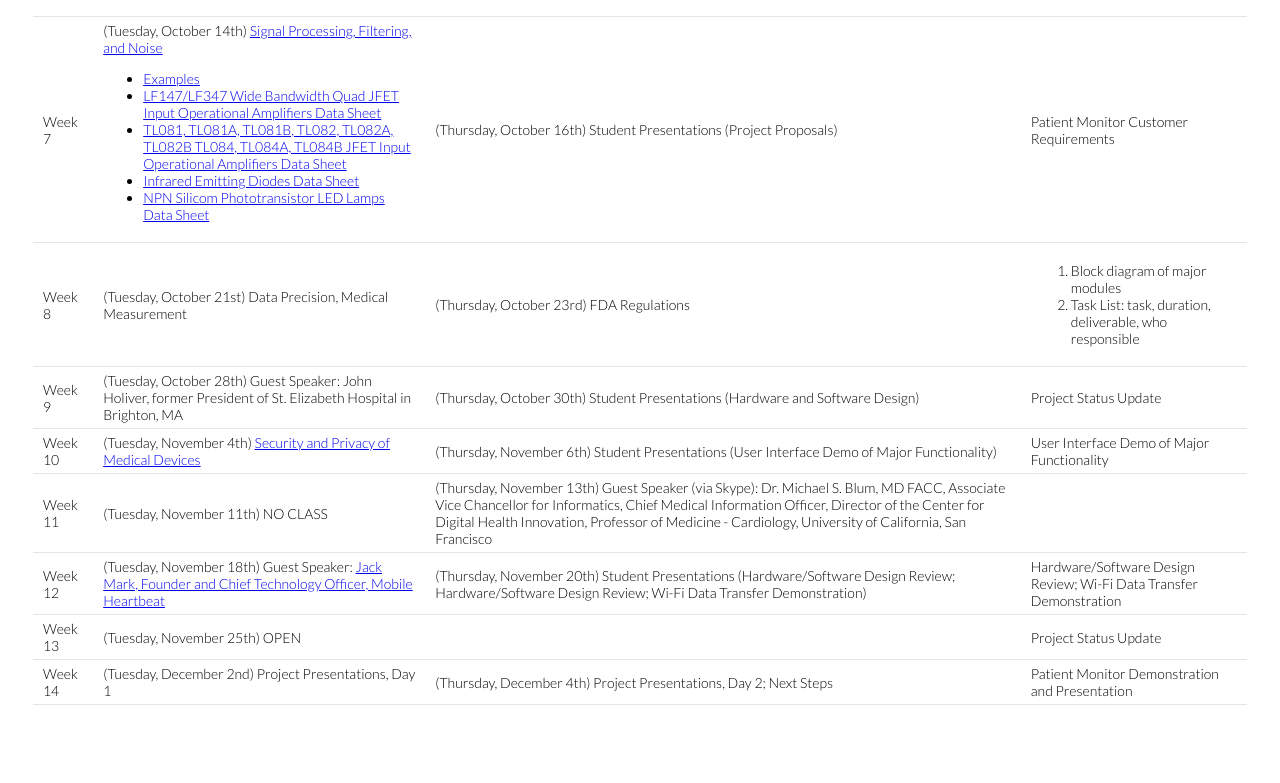
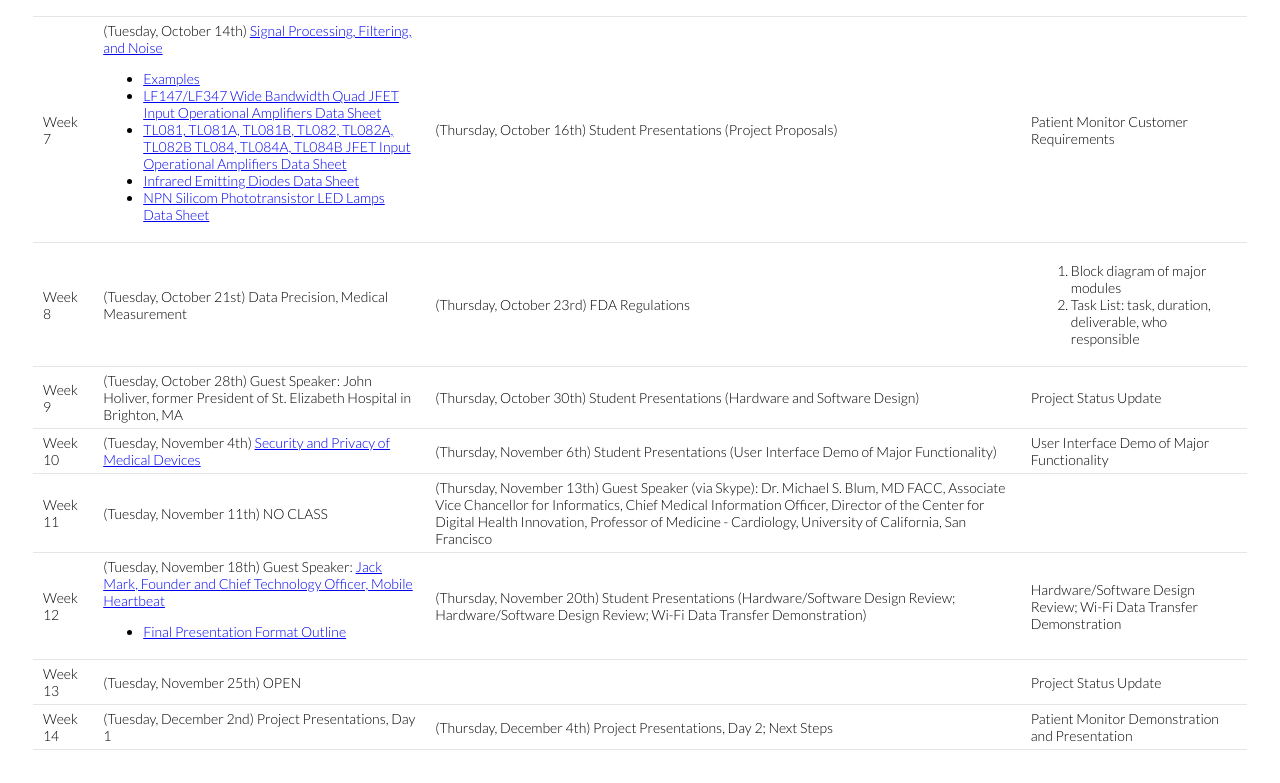
Before and after one commit to eangelica2014/MobileMedicalDevices, a plain HTML site: page index.html in a window 1280 px wide. Shown: the part 1194-1977 px from the top of the page. Before the commit the page ends 1932 px from the top, so only its background shows below. Drawn offline with Linux system fonts and the light colour scheme.

Commit message:
Uploaded final presentatation format outline

```diff
--- a/index.html
+++ b/index.html
@@ -149,7 +149,11 @@
 </tr>
 <tr>
 <td>Week 12</td>
-<td>(Tuesday, November 18th) Guest Speaker: <a href="http://mobileheartbeat.com/" target="_blank">Jack Mark,  Founder and Chief Technology Officer, Mobile Heartbeat</a></td>
+<td>(Tuesday, November 18th) Guest Speaker: <a href="http://mobileheartbeat.com/" target="_blank">Jack Mark,  Founder and Chief Technology Officer, Mobile Heartbeat</a>
+	<ul>
+		<li><a href="docs/final_presentation_format_outline.pdf">Final Presentation Format Outline</a></li>
+	</ul>
+</td>
 <td>(Thursday, November 20th) Student Presentations (Hardware/Software Design Review; Hardware/Software Design Review; Wi-Fi Data Transfer Demonstration)</td>
 <td>Hardware/Software Design Review; Wi-Fi Data Transfer Demonstration</td>
 </tr>
```
Also changed, not shown: 1 other file.
